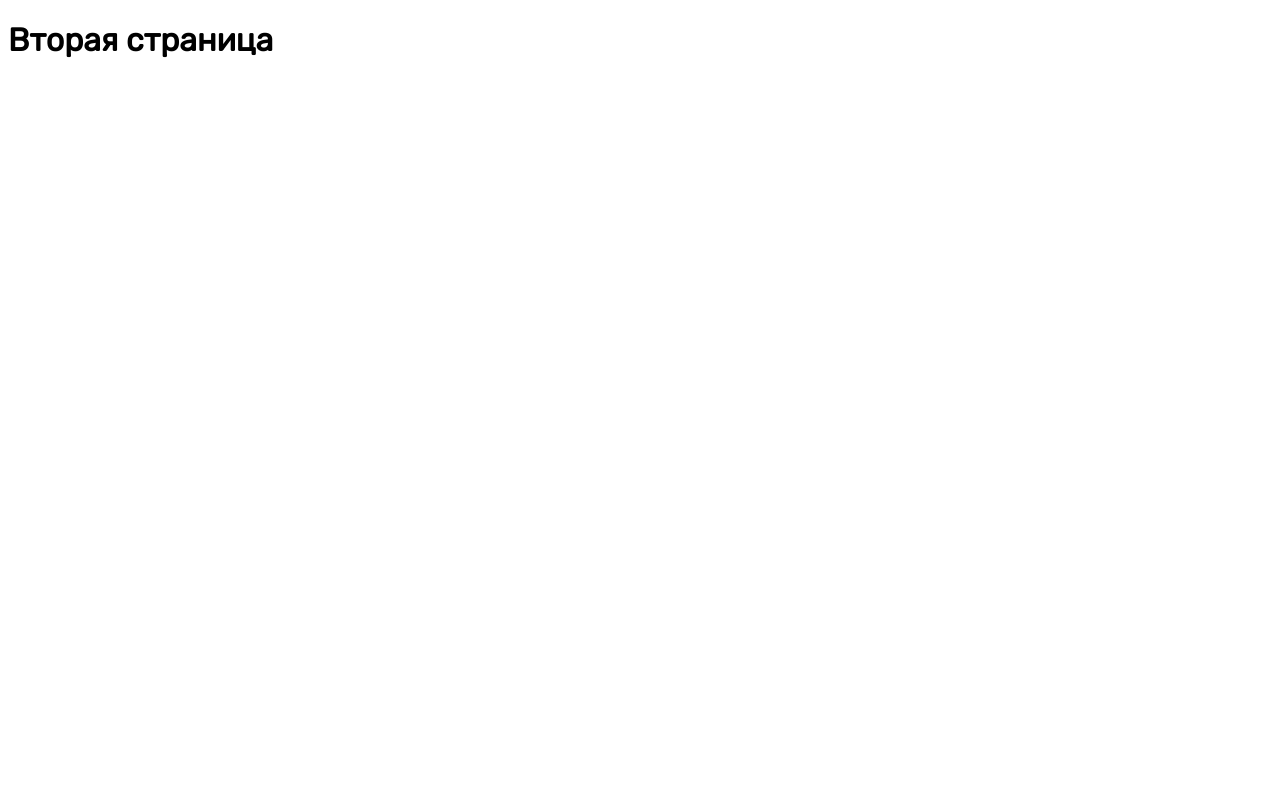
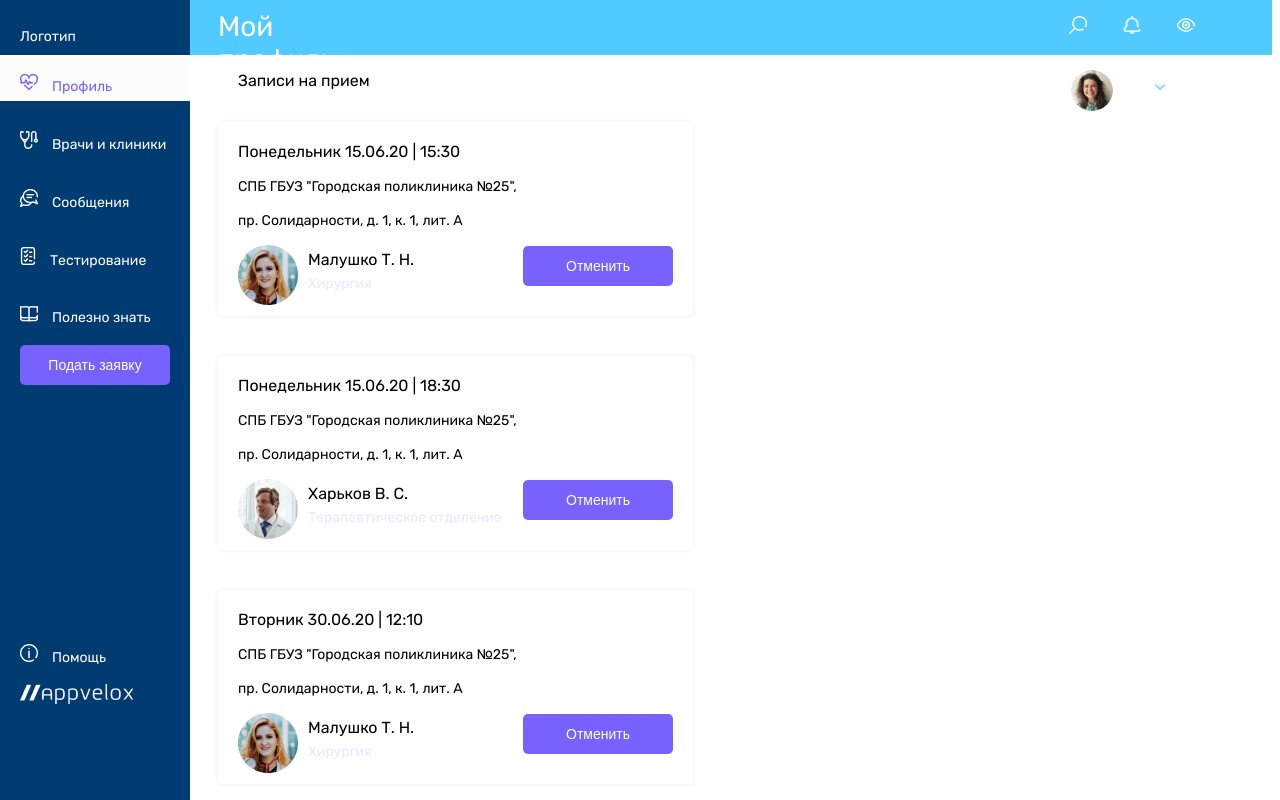
Before and after one commit to Callliope/appvelox-app, a Next.js app: page /appointmentpage in a window 1280 px wide. Shown: the top 800 px of the page. Built offline with nearby package versions, Linux system fonts and the light colour scheme.

Commit message:
add calendar and 2d page

```diff
--- /dev/null
+++ b/components/Calendar.jsx
@@ -0,0 +1,3 @@
+export default function Calendar() {
+  return <div></div>;
+}
--- a/components/Page2list.jsx
+++ b/components/Page2list.jsx
@@ -1,3 +1,79 @@
+function Blog(props) {
+  const content = props.posts.map((post) => (
+    <div className="showappointmentblock" key={post.id}>
+      <p className="bigblogtext">
+        {post.day} {post.date} | {post.time}
+      </p>
+      <p className="miniblogtext">{post.buildingname},</p>
+      <p className="miniblogtext">{post.adress}</p>
+      <img className="doctorimg" src={post.img}></img>
+      <div className="textnearimg">
+        <p className="bigblogtext">{post.doctorname}</p>
+
+        <p className="transparenttext">{post.position}</p>
+      </div>
+      <button className="buttonStyle">Отменить</button>
+    </div>
+  ));
+  return <div>{content}</div>;
+}
+
+const posts = [
+  {
+    id: 0,
+    day: "Понедельник",
+    date: "15.06.20",
+    time: "15:30",
+    buildingname: 'СПБ ГБУЗ "Городская поликлиника №25"',
+    adress: "пр. Солидарности, д. 1, к. 1, лит. А",
+    img: "/malushkoimg.png",
+    doctorname: "Малушко Т. Н.",
+    position: "Хирургия",
+  },
+  {
+    id: 1,
+    day: "Понедельник",
+    date: "15.06.20",
+    time: "18:30",
+    buildingname: 'СПБ ГБУЗ "Городская поликлиника №25"',
+    adress: "пр. Солидарности, д. 1, к. 1, лит. А",
+    img: "/charkovimg.png",
+    doctorname: "Харьков В. С.",
+    position: "Терапевтическое отделение",
+  },
+  {
+    id: 2,
+    day: "Вторник",
+    date: "30.06.20",
+    time: "12:10",
+    buildingname: 'СПБ ГБУЗ "Городская поликлиника №25"',
+    adress: "пр. Солидарности, д. 1, к. 1, лит. А",
+    img: "/malushkoimg.png",
+    doctorname: "Малушко Т. Н.",
+    position: "Хирургия",
+  },
+  {
+    id: 3,
+    day: "Четверг",
+    date: "02.07.20",
+    time: "12:30",
+    buildingname: 'СПБ ГБУЗ "Городская поликлиника №25"',
+    adress: "пр. Солидарности, д. 1, к. 1, лит. А",
+    img: "/malushkoimg.png",
+    doctorname: "Малушко Т. Н.",
+    position: "Хирургия",
+  },
+];
+
 export default function page2list() {
-  return <div>page2list</div>;
+  return (
+    <div>
+      <p className="titlecardblock">Записи на прием</p>
+      <div className="containerconnect">
+        <div className="connectblock">
+          <Blog posts={posts} />
+        </div>
+      </div>
+    </div>
+  );
 }
--- a/components/testconnect.jsx
+++ b/components/testconnect.jsx
@@ -1,3 +1,4 @@
+import Link from "next/link";
 function Blog(props) {
   const content = props.posts.map((post) => (
     <div className="showappointmentblock" key={post.id}>
@@ -71,7 +72,9 @@ export default function testconnect2() {
         </div>
         <div id="elseblock">
           <p>Еще 3 записи</p>
-          <a href="#">Подробнее</a>
+          <Link href="/appointmentpage">
+            <a>Подробнее</a>
+          </Link>
         </div>
       </div>
     </div>
--- a/pages/appointmentpage.js
+++ b/pages/appointmentpage.js
@@ -1,6 +1,15 @@
+
+import Navbar from '../components/Navbar';
+
+import Sidebar from '../components/Sidebar';
+import Page2list from '../components/Page2list';
+import Calendar from '../components/Calendar';
 const Appointmentpage=() =>(
     <>
-    <h1>Вторая страница</h1>
+    <Navbar></Navbar>
+    <Sidebar></Sidebar>
+    <Page2list></Page2list>
+    <Calendar></Calendar>
     </>
 );
 export default Appointmentpage;
--- a/pages/index.js
+++ b/pages/index.js
@@ -5,6 +5,7 @@ import Sidebar from '../components/Sidebar';
 import
 Testconnect2 from '../components/testconnect';
 import Electrcard from '../components/Electrcard';
+
 
 export default function Home() {
   return (
--- a/styles/globals.css
+++ b/styles/globals.css
@@ -230,14 +230,7 @@ text-decoration: none;
 .showappointmentblock button{
   float: right;
 }
-.connectblock{
 
-
-  width: max-content;
-
-
-
-}
 
 .bigblogtext{
   font-style: normal;
```
